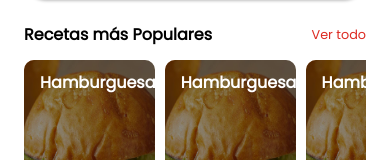
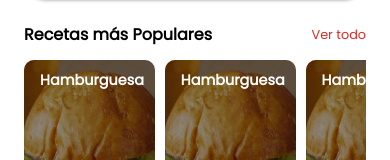
Before and after one commit to JorgeLoredo-1852/HEB, a Next.js app: page / in a window 390 px wide. Shown: the part 126-286 px from the top of the page. Built offline with nearby package versions, Linux system fonts and the light colour scheme.

Commit message:
FIxed Popular Recipes Swiper Title Responsivness

```diff
--- a/src/components/popularRecipes/popularRecipes.module.css
+++ b/src/components/popularRecipes/popularRecipes.module.css
@@ -2,7 +2,7 @@
   display: flex;
   justify-content: space-between;
   align-items: center;
-    margin-bottom: .8rem;
+  margin-bottom: 0.8rem;
   margin-top: 1.5rem;
 }
 
@@ -11,12 +11,12 @@
   font-weight: 800;
 }
 
-.btn{
+.btn {
   font-size: 0.8rem;
   color: var(--red-main);
 }
 
-.swiperSlide{
+.swiperSlide {
   display: flex !important;
   justify-content: center;
   overflow: hidden;
@@ -25,7 +25,7 @@
   position: relative;
 }
 
-.swiperOverlay{
+.swiperOverlay {
   position: absolute;
   opacity: 0.45;
   top: 0;
@@ -34,7 +34,7 @@
   background-color: black;
 }
 
-.swiperTitle{
+.swiperTitle {
   position: absolute;
   color: var(--white);
   max-width: 80%;
@@ -43,26 +43,32 @@
   font-weight: 800;
 }
 
-.cookingTime{
+.cookingTime {
   position: absolute;
   right: 1rem;
   bottom: 0.3rem;
   display: flex;
 }
 
-.timeContainer{
+.timeContainer {
   margin-top: 0.2rem;
   margin-right: 0.5rem;
 }
 
-.timeNumber{
+.timeNumber {
   font-weight: 800;
   font-size: 1rem;
   line-height: 1;
   color: white;
 }
 
-.timeTag{
+.timeTag {
   color: white;
-    font-size: .8rem;
+  font-size: 0.8rem;
 }
+
+@media (max-width: 440px) {
+  .swiperTitle {
+    font-size: 0.9rem;
+  }
+}
```
Lines whose indentation alone changed are shown as unchanged.
